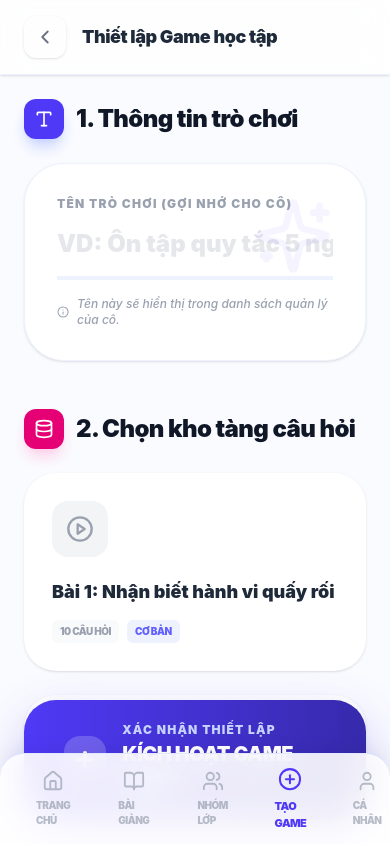
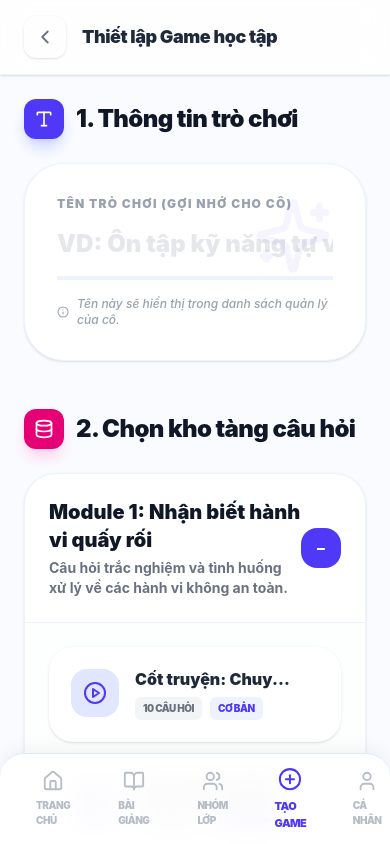
Before and after one commit to HoangPhuc2004/safekids, a React (Vite) app: page /teacher/create-game in a window 390 px wide. Built offline with nearby package versions, Linux system fonts and the light colour scheme.

Commit message:
UI updates: Refactor Create Game page (modules for questions, removed themes, fixed submit button)

```diff
--- a/src/app/views/teacher/CreateGameView.tsx
+++ b/src/app/views/teacher/CreateGameView.tsx
@@ -1,59 +1,58 @@
 import { useState } from "react";
 import { useNavigate } from "react-router";
-import { ChevronLeft, LayoutGrid, CheckCircle2, PlayCircle, Plus, Info, Sparkles, Wand2, Type, Database, Check } from "lucide-react";
-import { ImageWithFallback } from "../../components/figma/ImageWithFallback";
+import { ChevronLeft, PlayCircle, Plus, Info, Sparkles, Type, Database, Check } from "lucide-react";
 import { useGameRoom } from "../../context/GameRoomContext";
 
 export default function CreateGameView() {
   const navigate = useNavigate();
   const { createRoom } = useGameRoom();
-  const [selectedTemplate, setSelectedTemplate] = useState<string>("quiz");
-  const [selectedVideo, setSelectedVideo] = useState<string | null>(null);
+  const [selectedStory, setSelectedStory] = useState<string | null>(null);
   const [gameName, setGameName] = useState("");
+  const [expandedModules, setExpandedModules] = useState<string[]>(["module-1"]);
 
-  const templates = [
+  const toggleModule = (id: string) => {
+    setExpandedModules(prev =>
+      prev.includes(id) ? prev.filter(m => m !== id) : [...prev, id]
+    );
+  };
+
+  const modules = [
     {
-      id: "quiz",
-      name: "Trắc nghiệm nhanh",
-      desc: "Kiểm tra kiến thức trực tiếp với phản hồi tức thì",
-      img: "https://images.unsplash.com/photo-1655704705321-3ac52dc67f70?w=600&h=400&fit=crop"
+      id: "module-1",
+      title: "Module 1: Nhận biết hành vi quấy rối",
+      desc: "Câu hỏi trắc nghiệm và tình huống xử lý về các hành vi không an toàn.",
+      stories: [
+        { id: "s1", title: "Cốt truyện: Chuyến dã ngoại", questions: 10, level: "Cơ bản" },
+        { id: "s2", title: "Cốt truyện: Người lạ mặt ở siêu thị", questions: 15, level: "Trung bình" }
+      ]
     },
     {
-      id: "match",
-      name: "Ghép thẻ bài",
-      desc: "Luyện tập nhận biết hình ảnh và khái niệm an toàn",
-      img: "https://images.unsplash.com/photo-1759868937448-423d3c7c8133?w=600&h=400&fit=crop"
-    },
-    {
-      id: "rescue",
-      name: "Giải cứu gấu bông",
-      desc: "Game nhập vai tương tác giúp trẻ rèn kỹ năng",
-      img: "https://images.unsplash.com/photo-1725221330595-af50615c1677?w=600&h=400&fit=crop"
+      id: "module-2",
+      title: "Module 2: Kỹ năng tự vệ",
+      desc: "Các kỹ năng phòng tránh và xử lý khi gặp tình huống nguy hiểm.",
+      stories: [
+        { id: "s3", title: "Cốt truyện: Bí mật bị đe dọa", questions: 12, level: "Nâng cao" },
+        { id: "s4", title: "Cốt truyện: Tin nhắn lạ", questions: 8, level: "Cơ bản" }
+      ]
     }
   ];
 
-  const videos = [
-    { id: "v1", title: "Bài 1: Nhận biết hành vi quấy rối", questions: 10, duration: "10 phút", level: "Cơ bản" },
-    { id: "v2", title: "Bài 2: Quy tắc đồ lót (PANTS)", questions: 15, duration: "15 phút", level: "Trung bình" },
-    { id: "v3", title: "Bài 3: Cách nói KHÔNG và tự vệ", questions: 12, duration: "12 phút", level: "Nâng cao" }
-  ];
-
   const handleCreateGame = () => {
-    if (!selectedVideo || !gameName) {
-      alert("Vui lòng nhập tên game và chọn video bài giảng!");
+    if (!selectedStory || !gameName) {
+      alert("Vui lòng nhập tên game và chọn cốt truyện!");
       return;
     }
     createRoom({
       teacherId: "t1",
       gameName,
-      template: selectedTemplate,
-      video: selectedVideo
+      template: "quiz",
+      video: selectedStory
     });
     navigate("/teacher/game-lobby");
   };
 
   return (
-    <div className="bg-transparent min-h-screen pb-32 flex flex-col font-sans">
+    <div className="bg-transparent min-h-screen pb-12 flex flex-col font-sans">
       {/* Premium Header */}
       <div className="bg-white/80 backdrop-blur-md px-6 py-4 sticky top-0 z-30 border-b border-indigo-50 flex items-center justify-between shadow-sm">
         <div className="flex items-center gap-4">
@@ -69,13 +68,12 @@ export default function CreateGameView() {
           <div className="flex -space-x-2">
             <div className="w-8 h-8 rounded-full bg-indigo-100 border-2 border-white flex items-center justify-center text-[10px] font-black text-indigo-600">1</div>
             <div className="w-8 h-8 rounded-full bg-gray-100 border-2 border-white flex items-center justify-center text-[10px] font-black text-gray-400">2</div>
-            <div className="w-8 h-8 rounded-full bg-gray-100 border-2 border-white flex items-center justify-center text-[10px] font-black text-gray-400">3</div>
           </div>
           <span className="text-[10px] font-black text-gray-400 uppercase tracking-widest">Tiến trình tạo</span>
         </div>
       </div>
 
-      <div className="flex-1 max-w-6xl mx-auto w-full p-6 lg:p-10 space-y-12">
+      <div className="flex-1 max-w-5xl mx-auto w-full p-6 lg:p-10 space-y-12">
         {/* Step 1: Basic Info */}
         <section className="space-y-6">
           <div className="flex items-center gap-3">
@@ -92,7 +90,7 @@ export default function CreateGameView() {
             <label className="block text-xs font-black text-gray-400 uppercase tracking-widest mb-4">Tên trò chơi (Gợi nhớ cho cô)</label>
             <input
               type="text"
-              placeholder="VD: Ôn tập quy tắc 5 ngón tay - Lớp 5A..."
+              placeholder="VD: Ôn tập kỹ năng tự vệ - Lớp 5A..."
               value={gameName}
               onChange={(e) => setGameName(e.target.value)}
               className="w-full text-2xl font-black text-gray-800 bg-transparent border-b-4 border-indigo-50 focus:border-indigo-600 transition-all outline-none pb-4 placeholder:text-gray-200"
@@ -112,82 +110,69 @@ export default function CreateGameView() {
              <h2 className="text-2xl font-black text-gray-900 tracking-tight">2. Chọn kho tàng câu hỏi</h2>
           </div>
 
-          <div className="grid grid-cols-1 md:grid-cols-3 gap-6">
-            {videos.map((vid) => (
+          <div className="space-y-4">
+            {modules.map(module => {
+              const isExpanded = expandedModules.includes(module.id);
+              return (
+                <div key={module.id} className="bg-white rounded-[2rem] border border-indigo-50 shadow-sm overflow-hidden">
+                  <button
+                    onClick={() => toggleModule(module.id)}
+                    className="w-full text-left p-6 flex items-center justify-between hover:bg-indigo-50/50 transition-colors"
+                  >
+                    <div>
+                      <h3 className="text-xl font-black text-gray-900 mb-1">{module.title}</h3>
+                      <p className="text-gray-500 font-bold text-sm">{module.desc}</p>
+                    </div>
+                    <div className={`w-10 h-10 rounded-2xl flex items-center justify-center flex-shrink-0 transition-transform ${isExpanded ? 'bg-indigo-600 text-white' : 'bg-indigo-100 text-indigo-600'}`}>
+                      <span className="font-bold">{isExpanded ? '−' : '+'}</span>
+                    </div>
+                  </button>
+
+                  {isExpanded && (
+                    <div className="p-6 pt-0 bg-gray-50/30 border-t border-indigo-50">
+                      <div className="grid grid-cols-1 md:grid-cols-2 gap-4 mt-6">
+                        {module.stories.map((story) => (
                           <div
-                key={vid.id}
-                onClick={() => setSelectedVideo(vid.id)}
+                            key={story.id}
+                            onClick={() => setSelectedStory(story.id)}
                             className={`
-                  p-6 rounded-[2rem] border-4 cursor-pointer transition-all relative group
-                  ${selectedVideo === vid.id
-                    ? 'border-indigo-600 bg-white shadow-2xl shadow-indigo-100 scale-[1.02]'
+                              p-5 rounded-3xl border-2 cursor-pointer transition-all relative group flex items-start gap-4
+                              ${selectedStory === story.id
+                                ? 'border-indigo-600 bg-white shadow-xl shadow-indigo-100 scale-[1.02]'
                                 : 'border-transparent bg-white shadow-sm hover:border-indigo-100'}
                             `}
                           >
-                <div className={`w-14 h-14 rounded-2xl flex items-center justify-center mb-6 transition-colors ${selectedVideo === vid.id ? 'bg-indigo-600 text-white' : 'bg-gray-100 text-gray-400'}`}>
-                   <PlayCircle size={28} />
+                            <div className={`w-12 h-12 rounded-2xl flex items-center justify-center transition-colors shrink-0 ${selectedStory === story.id ? 'bg-indigo-600 text-white' : 'bg-indigo-100 text-indigo-600'}`}>
+                              <PlayCircle size={24} />
                             </div>
-                <h3 className="font-black text-gray-800 text-lg mb-4 leading-tight">{vid.title}</h3>
+                            <div className="flex-1 min-w-0">
+                              <h4 className="font-black text-gray-800 text-base mb-2 leading-tight pr-6 truncate">{story.title}</h4>
                               <div className="flex flex-wrap gap-2">
-                   <span className="text-[10px] font-black text-gray-400 uppercase tracking-tighter bg-gray-50 px-2 py-1 rounded-md">{vid.questions} CÂU HỎI</span>
-                   <span className="text-[10px] font-black text-indigo-500 uppercase tracking-tighter bg-indigo-50 px-2 py-1 rounded-md">{vid.level}</span>
+                                <span className="text-[10px] font-black text-gray-500 uppercase tracking-tighter bg-gray-100 px-2 py-1 rounded-md">{story.questions} CÂU HỎI</span>
+                                <span className="text-[10px] font-black text-indigo-600 uppercase tracking-tighter bg-indigo-50 px-2 py-1 rounded-md">{story.level}</span>
                               </div>
-                {selectedVideo === vid.id && (
-                  <div className="absolute top-6 right-6 w-8 h-8 bg-indigo-600 text-white rounded-full flex items-center justify-center shadow-lg">
-                    <Check size={18} strokeWidth={4} />
+                            </div>
+                            {selectedStory === story.id && (
+                              <div className="absolute top-4 right-4 w-6 h-6 bg-indigo-600 text-white rounded-full flex items-center justify-center shadow-md">
+                                <Check size={14} strokeWidth={4} />
                               </div>
                             )}
                           </div>
                         ))}
                       </div>
-        </section>
-
-        {/* Step 3: Template Selection */}
-        <section className="space-y-6">
-          <div className="flex items-center gap-3">
-             <div className="w-10 h-10 bg-amber-500 text-white rounded-xl flex items-center justify-center shadow-lg shadow-amber-100">
-                <Wand2 size={20} />
-             </div>
-             <h2 className="text-2xl font-black text-gray-900 tracking-tight">3. Khoác áo cho trò chơi</h2>
-          </div>
-
-          <div className="grid grid-cols-1 md:grid-cols-3 gap-8">
-            {templates.map((tpl) => (
-              <div
-                key={tpl.id}
-                onClick={() => setSelectedTemplate(tpl.id)}
-                className={`
-                  bg-white rounded-[2.5rem] overflow-hidden cursor-pointer border-4 transition-all relative group shadow-sm
-                  ${selectedTemplate === tpl.id
-                    ? 'border-indigo-600 shadow-2xl shadow-indigo-100 scale-[1.02]'
-                    : 'border-transparent hover:border-indigo-100'}
-                `}
-              >
-                <div className="h-48 relative overflow-hidden">
-                  <ImageWithFallback src={tpl.img} alt={tpl.name} className="absolute inset-0 w-full h-full object-cover transition-transform group-hover:scale-110 duration-700" />
-                  <div className={`absolute inset-0 bg-indigo-600/10 transition-opacity ${selectedTemplate === tpl.id ? 'opacity-100' : 'opacity-0'}`} />
-                </div>
-                <div className="p-8">
-                  <h3 className="text-xl font-black text-gray-900 mb-2">{tpl.name}</h3>
-                  <p className="text-sm text-gray-500 font-medium leading-relaxed">{tpl.desc}</p>
-                </div>
-                {selectedTemplate === tpl.id && (
-                  <div className="absolute top-6 right-6 bg-indigo-600 text-white p-2 rounded-xl shadow-xl">
-                    <CheckCircle2 size={24} />
                     </div>
                   )}
                 </div>
-            ))}
+              );
+            })}
           </div>
         </section>
-      </div>
 
-      {/* Floating Final Action */}
-      <div className="fixed bottom-0 left-0 right-0 p-6 lg:p-10 pointer-events-none z-40">
-        <div className="max-w-5xl mx-auto w-full pointer-events-auto">
+        {/* Final Action */}
+        <div className="pt-4">
           <button
             onClick={handleCreateGame}
-            className="w-full bg-gradient-to-r from-indigo-600 to-indigo-800 hover:from-indigo-700 hover:to-indigo-900 text-white font-black py-6 px-10 rounded-[2rem] shadow-[0_20px_50px_rgba(79,70,229,0.3)] flex items-center justify-between group transition-all transform active:scale-95"
+            className="w-full bg-gradient-to-r from-indigo-600 to-indigo-800 hover:from-indigo-700 hover:to-indigo-900 text-white font-black py-6 px-10 rounded-[2rem] shadow-xl shadow-indigo-200 flex items-center justify-between group transition-all transform active:scale-95"
           >
             <div className="flex items-center gap-4">
               <div className="w-12 h-12 bg-white/20 rounded-2xl flex items-center justify-center group-hover:rotate-12 transition-transform">
```
Lines whose indentation alone changed are shown as unchanged.
